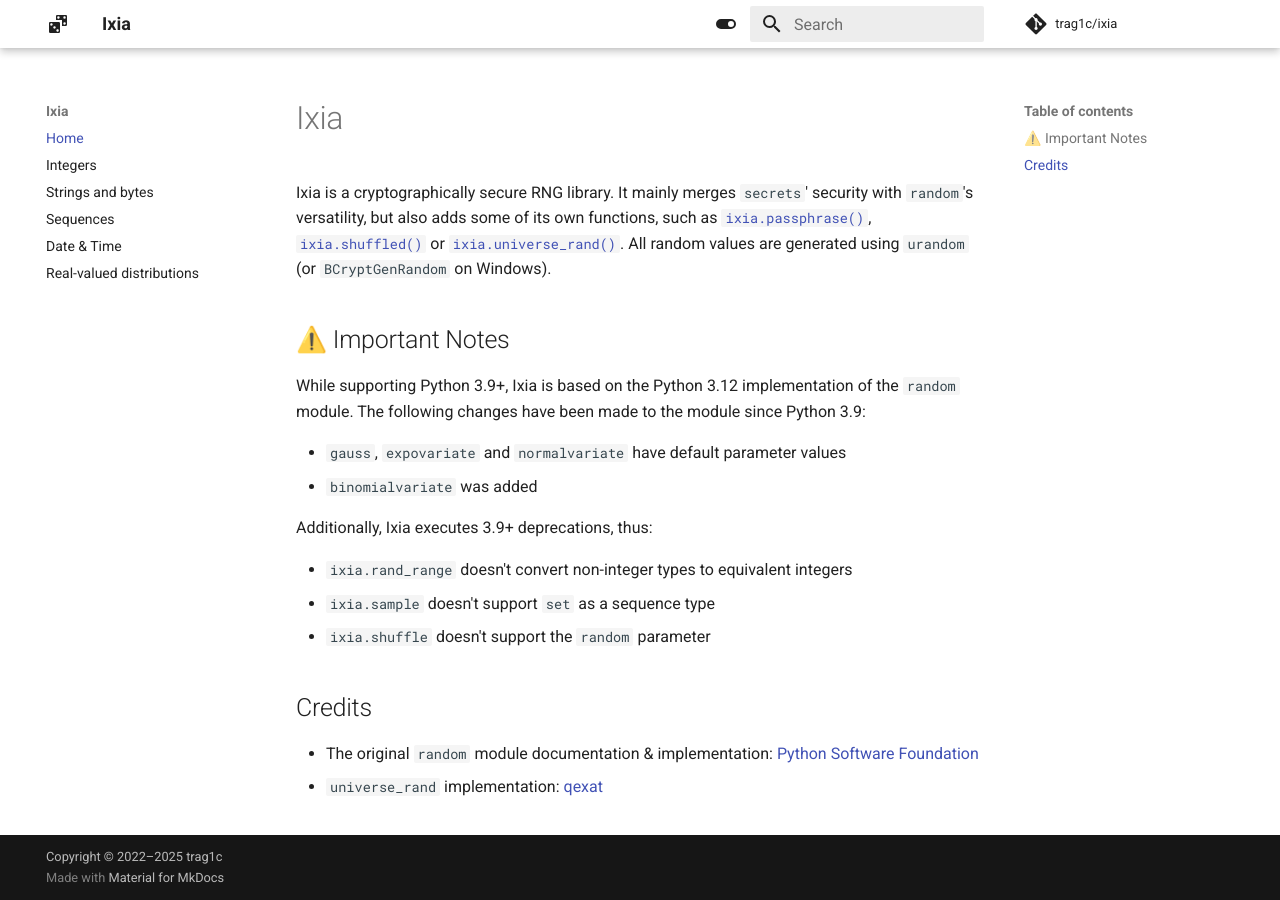
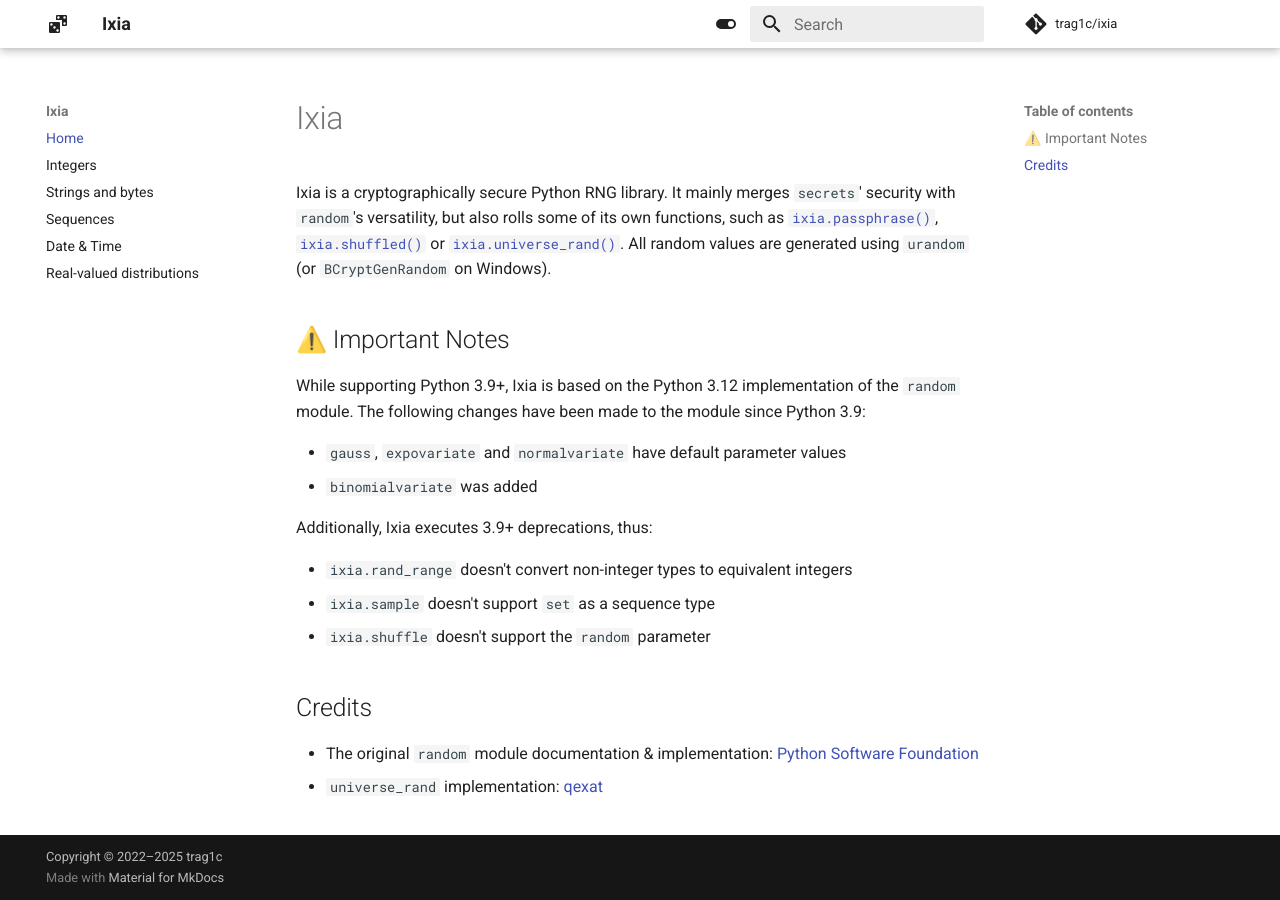
Before and after one commit to trag1c/ixia, an MkDocs documentation site: the page built from docs/index.md, in a window 1280 px wide. Built offline with MkDocs 1.6.1 and Material for MkDocs 9.7.7, drawn with Linux system fonts in a browser that asks for light colours; comment, search, counter and statistics services are not loaded; the version menu is left out.

Commit message:
docs: slightly reword intro

```diff
--- a/docs/index.md
+++ b/docs/index.md
@@ -1,6 +1,6 @@
 # Ixia
-Ixia is a cryptographically secure RNG library. It mainly merges `secrets`'
-security with `random`'s versatility, but also adds some of its own
+Ixia is a cryptographically secure Python RNG library. It mainly merges
+`secrets`' security with `random`'s versatility, but also rolls some of its own
 functions, such as [`ixia.passphrase()`](strings_and_bytes.md#ixiapassphrase),
 [`ixia.shuffled()`](sequences.md#ixiashuffled) or
 [`ixia.universe_rand()`](integers.md#ixiauniverse_rand). All random
```
Also changed, not shown: README.md (+2 -2 lines).
